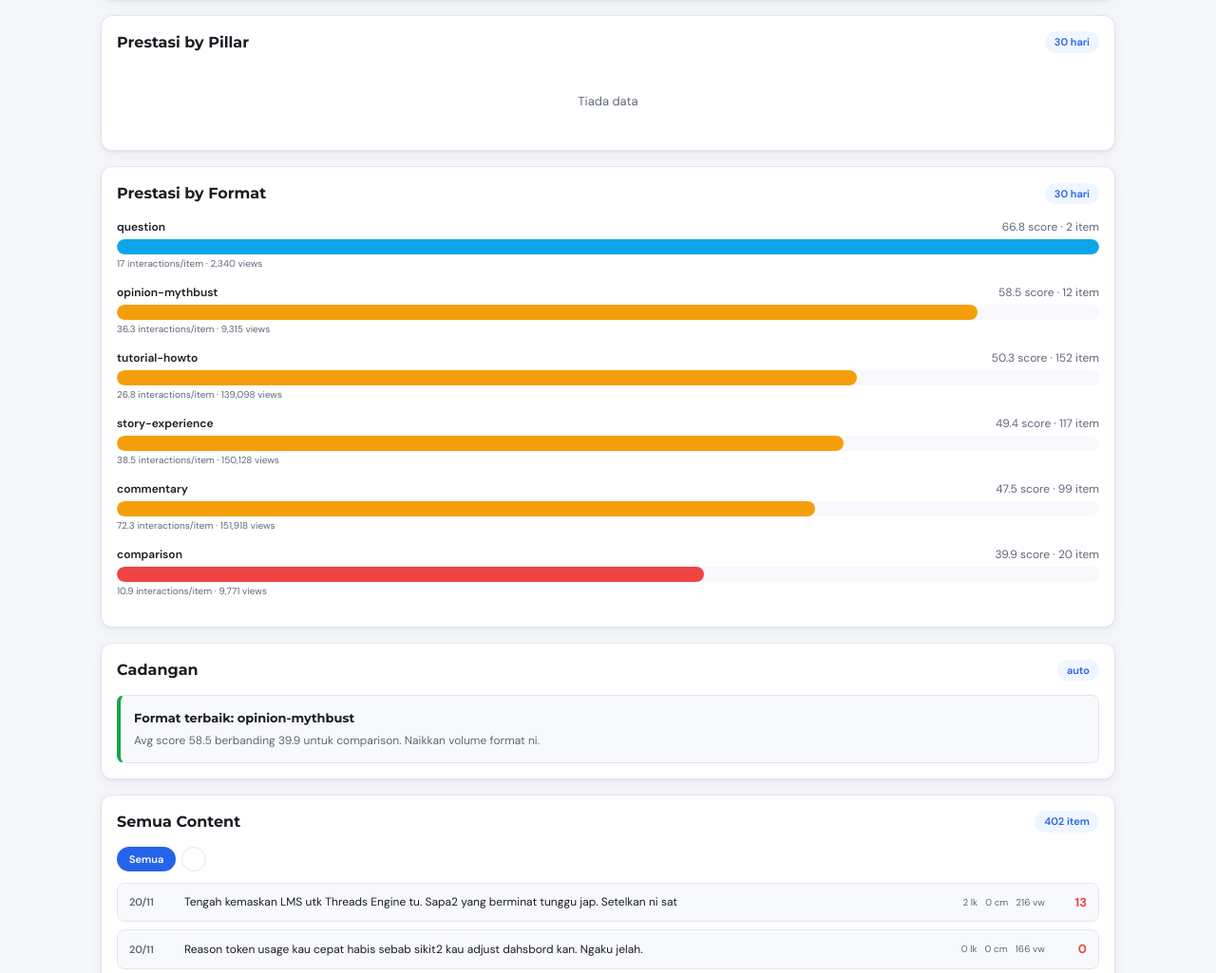
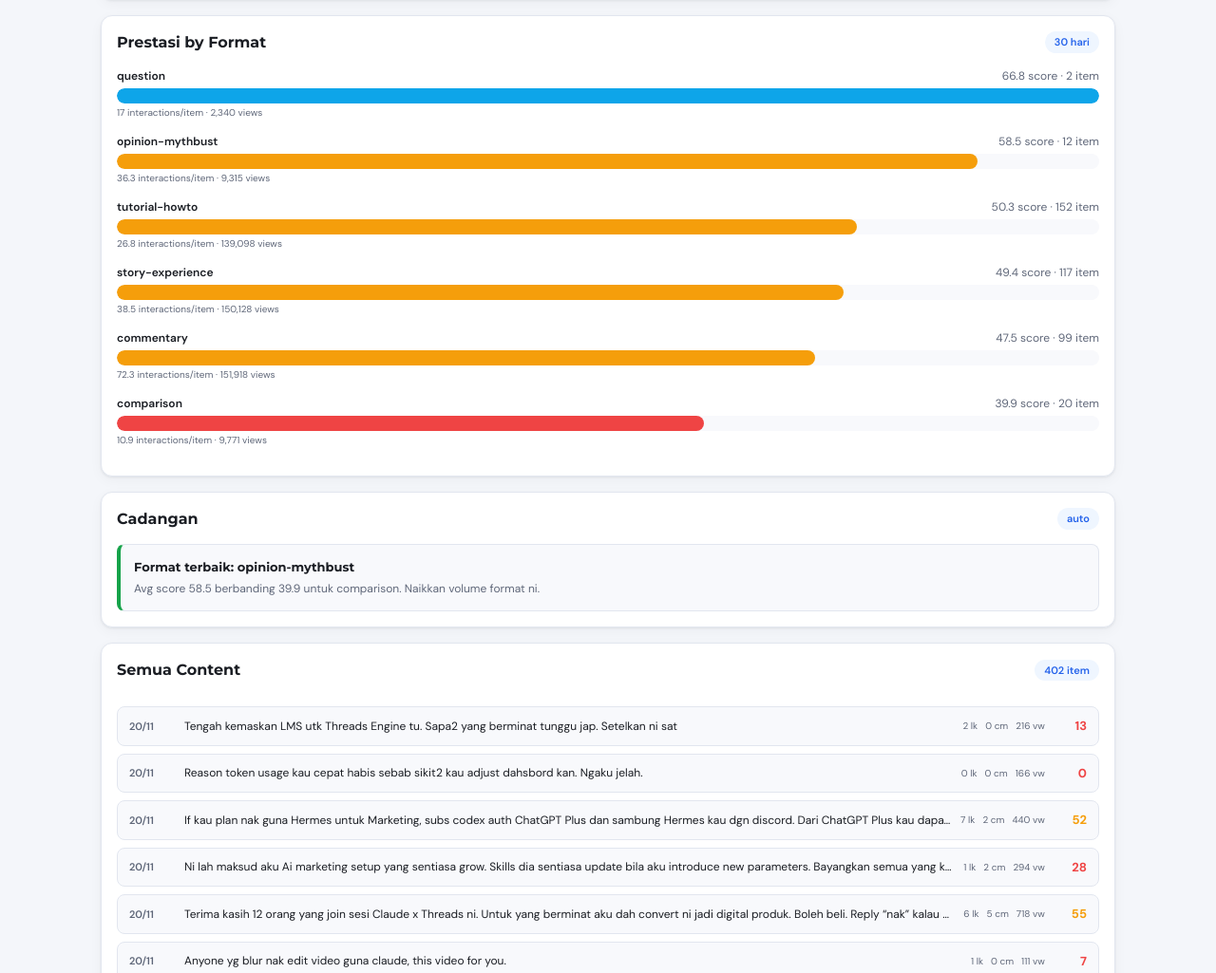
Before and after one commit to mhamiddi/jom-content, a plain HTML site: page analytics.html in a window 1280 px wide. Shown: the part 2871-3896 px from the top of the page at 95% size. Drawn offline with Linux system fonts and the light colour scheme.

Commit message:
fix(analytics): Threads score is engagement only, drop pillar breakdown
Pillar classification is not accurate, so Threads analytics no longer
shows pillar bars, pillar filter or pillar labels. The score formula
itself lives in the generator script and is now engagement only for Threads.

Co-Authored-By: Claude Sonnet 5.5 <noreply@anthropic.com>

```diff
--- a/analytics.html
+++ b/analytics.html
@@ -213,7 +213,7 @@ footer{text-align:center;font-size:11px;color:var(--text2);padding:18px 12px 30p
     <div class="top-list" id="repliesList"></div>
   </div>
 
-  <div class="section"><div class="section-hdr"><h2>Prestasi by Pillar</h2><span class="badge">30 hari</span></div><div id="pillarBars"></div></div>
+  <div class="section" id="pillarSec"><div class="section-hdr"><h2>Prestasi by Pillar</h2><span class="badge">30 hari</span></div><div id="pillarBars"></div></div>
   <div class="section"><div class="section-hdr"><h2>Prestasi by Format</h2><span class="badge">30 hari</span></div><div id="formatBars"></div></div>
 
   <div class="section"><div class="section-hdr"><h2>Cadangan</h2><span class="badge">auto</span></div><div class="rec-list" id="recList"></div></div>
@@ -274,9 +274,14 @@ function render() {
   const collected = d.last_collected ? new Date(d.last_collected).toLocaleString('en-GB', dateOptions) : 'tak diketahui';
   $('genInfo').textContent = 'Data: ' + collected + ' MYT · Jana: ' + gen.toLocaleString('en-GB', dateOptions) + ' MYT';
   renderNotice(d); renderKpis(d); renderContentBankHealth(DATA.content_bank_health); renderChart(d); renderWeekdayViews(d); renderGrowth(d); renderTop(d); renderReplies(d);
-  renderBars('pillarBars', d.by_pillar); renderBars('formatBars', d.by_format);
+  const hasPillar = !!(d.by_pillar && d.by_pillar.length);
+  $('pillarSec').hidden = !hasPillar;
+  if (hasPillar) renderBars('pillarBars', d.by_pillar);
+  renderBars('formatBars', d.by_format);
   renderRecs(d); renderPosts(d);
-  $('foot').textContent = 'Score = 0.7 x engagement (like 1, comment 2, share 3 lawan median 30 hari) + 0.3 x reach (views). Kalau views tak ada, engagement sahaja.';
+  $('foot').textContent = plat === 'threads'
+    ? 'Score = engagement sahaja (like 1, comment 2, share 3 lawan median 30 hari). Views dan pillar tak masuk skor.'
+    : 'Score = 0.7 x engagement (like 1, comment 2, share 3 lawan median 30 hari) + 0.3 x reach (views). Kalau views tak ada, engagement sahaja.';
   if (plat === 'threads') $('foot').textContent += ' Views dan interactions ialah nilai terkumpul bagi post diterbitkan dalam 30 hari, bukan aktiviti seluruh akaun dalam tempoh itu. Interactions = likes + replies + reposts + quotes + shares. Rekod scraping lama tidak dikira.';
   document.querySelectorAll('.section,.card').forEach(el => { el.classList.remove('fade'); void el.offsetWidth; el.classList.add('fade'); });
 }
@@ -393,7 +398,8 @@ function metaLine(p) {
   if (plat === 'threads') bits.push(`<span><b>${fmt(p.reposts)}</b> repost</span>`, `<span><b>${fmt(p.quotes)}</b> quote</span>`);
   bits.push(p.views_missing ? '<span>views n/a</span>' : `<span><b>${fmt(p.views)}</b> views</span>`);
   if (p.duration) bits.push(`<span>${Math.round(p.duration)}s</span>`);
-  bits.push(`<span>${esc(p.date.slice(5).split('-').reverse().join('/'))}</span>`, `<span>${esc(p.pillar)}</span>`);
+  bits.push(`<span>${esc(p.date.slice(5).split('-').reverse().join('/'))}</span>`);
+  if (p.pillar) bits.push(`<span>${esc(p.pillar)}</span>`);
   return bits.join('');
 }
 
@@ -429,10 +435,10 @@ function renderRecs(d) {
 }
 
 function renderPosts(d) {
-  const pillars = ['all', ...new Set(d.posts.map(p => p.pillar))];
+  const pillars = d.posts.some(p => p.pillar) ? ['all', ...new Set(d.posts.map(p => p.pillar))] : [];
   if (!pillars.includes(pillarFilter)) pillarFilter = 'all';
   $('postFilters').innerHTML = pillars.map(k => `<button type="button" class="pill ${k === pillarFilter ? 'active' : ''}" data-k="${esc(k)}">${k === 'all' ? 'Semua' : esc(k)}</button>`).join('');
-  const rows = d.posts.filter(p => pillarFilter === 'all' || p.pillar === pillarFilter);
+  const rows = d.posts.filter(p => !pillars.length || pillarFilter === 'all' || p.pillar === pillarFilter);
   $('postsBadge').textContent = rows.length + ' item';
   $('postList').innerHTML = rows.map(p => `<a class="pl" href="${esc(p.url)}" target="_blank" rel="noopener"><span class="pl-date">${esc(p.date.slice(5).split('-').reverse().join('/'))}</span>
     <span class="pl-text">${esc(p.text.replace(/\s+/g, ' '))}</span>
```
